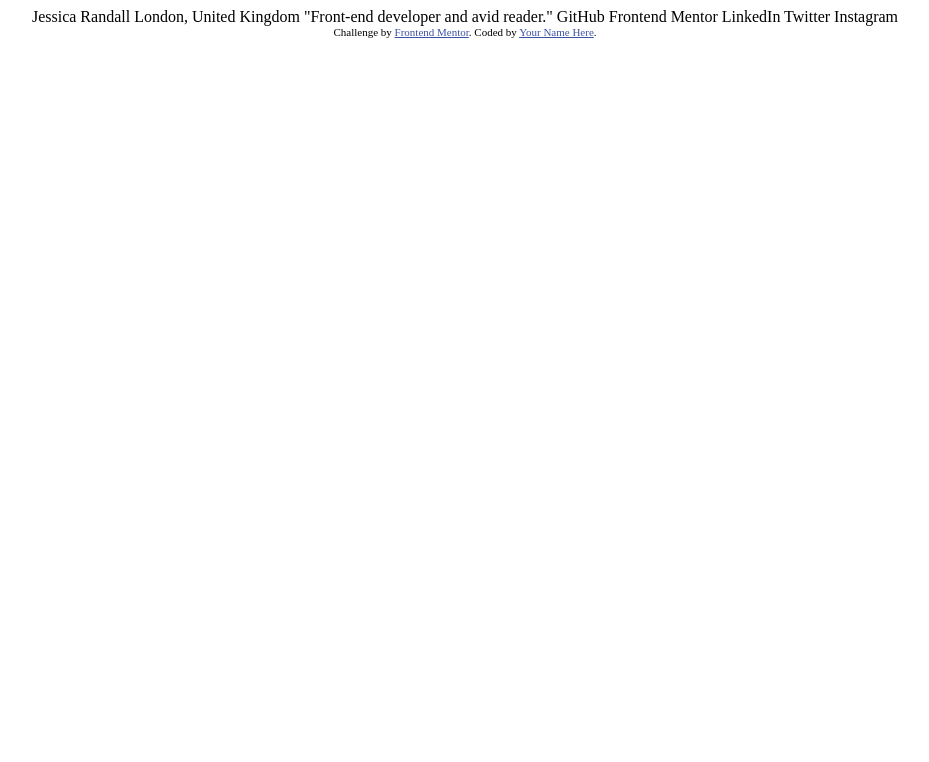
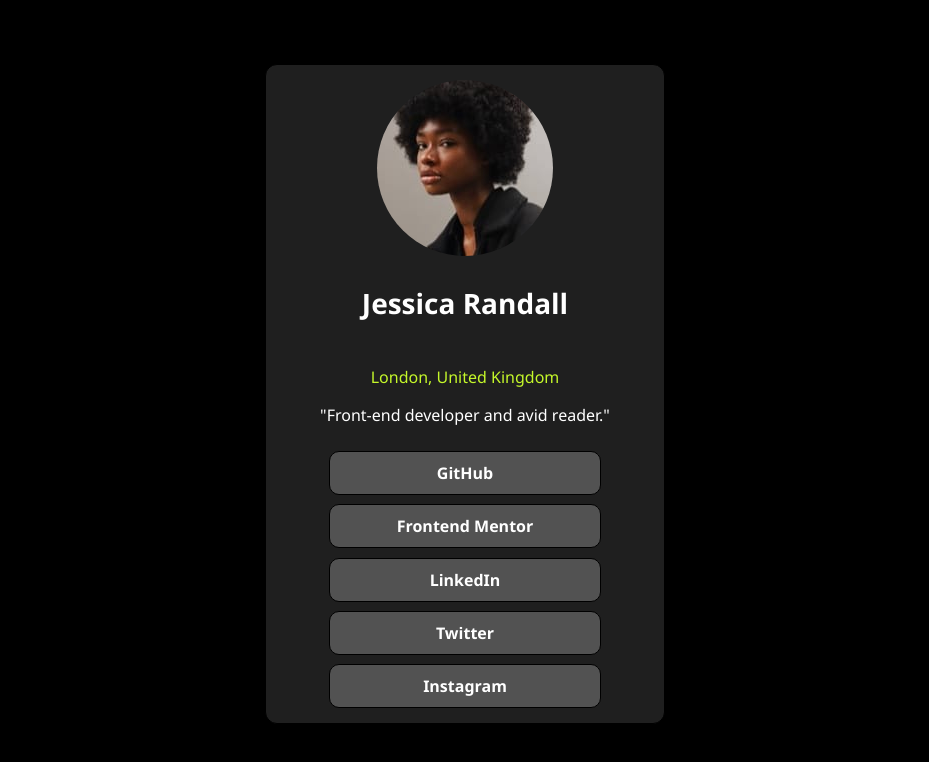
Before and after one commit to Gabriel-Leite-Estagiario/Social-links, a plain HTML site: page index.html in a window 1280 px wide. Shown: the whole page, without its empty margins (175-1104 px from the left). Drawn offline with Linux system fonts and the light colour scheme.

Commit message:
finalizado

```diff
--- a/index.html
+++ b/index.html
@@ -12,21 +12,33 @@
 
 </head>
 <body>
-<div class="box">
-  Jessica Randall
-  London, United Kingdom
-  "Front-end developer and avid reader."
+<div id="box">
+<img class="foto" src="./assets/images/avatar-jessica.jpeg" alt="">
+<h1 class="name">Jessica Randall</h1>
 
-  GitHub
-  Frontend Mentor
-  LinkedIn
-  Twitter
-  Instagram
+<div class="txt">
+  <p class="city">London, United Kingdom</p>
+  <p class="descripion">"Front-end developer and avid reader."</p>
 </div>
 
-  <div class="attribution">
-    Challenge by <a href="https://www.frontendmentor.io?ref=challenge" target="_blank">Frontend Mentor</a>.
-    Coded by <a href="#">Your Name Here</a>.
+
+<div class="link1">
+  <a class="white" href="https://github.com/">GitHub</a>
   </div>
+ <div class="link2">
+  <a class="white" href="https://www.frontendmentor.io/">Frontend Mentor</a>
+</div>
+<div class="link3">
+  <a class="white" href="https://www.linkedin.com/">LinkedIn</a>
+</div>
+<div class="link4">
+  <a class="white" href="https://x.com/">Twitter</a>
+</div>
+<div class="link5">
+  <a class="white" href="https://www.instagram.com/">Instagram</a>
+</div>
+</div>
+
+
 </body>
 </html>
--- a/style.css
+++ b/style.css
@@ -1,8 +1,141 @@
-.attribution { font-size: 11px; text-align: center; }
-.attribution a { color: hsl(228, 45%, 44%); }
+body{
+    display: flex;
+    align-items: center;
+    justify-content: center;
+    margin-top: 5%;
+    background-color:  hsl(0, 0%, 0%);
+    font-family: 'Segoe UI', Tahoma, Geneva, Verdana, sans-serif;
+}
 
-body {
+#box {
+    background-color:   hsl(0, 0%, 12%);
+    display: grid;
+    place-items: center;
+    height: 660px;
+    width: 400px;
+    border: 1px solid black;
+    box-sizing: border-box;
+    padding: 10PX;
+    border-radius: 12px;
+}
+
+.name {
+    color:  hsl(0, 0%, 100%);
+    font-size: 28px;
+}
+
+.descripion {
+    color:  hsl(0, 0%, 100%);
+}
+
+.txt {
     text-align: center;
-    position: relative;
-    font-family: [Inter](https://fonts.google.com/specimen/Inter);
 }
+
+.city {
+    color:  hsl(75, 94%, 57%);
+}
+
+.foto {
+    border-radius: 100px;
+}
+
+.white {
+    color: white;
+    text-decoration: none;
+}
+
+.link1 {
+    border-top: 1px solid;
+    border-bottom: 1px solid;
+    border-left: 1px solid;
+    border-right: 1px solid;
+    width: 250px;
+    padding: 10px;
+    background-color: rgb(82, 82, 82);
+    border-radius: 10px;
+    text-align: center;
+    text-decoration-line: none;
+    font-weight: bold;
+}
+
+.link2 {
+    border-top: 1px solid;
+    border-bottom: 1px solid;
+    border-left: 1px solid;
+    border-right: 1px solid;
+    padding: 10px;
+    text-align: center;
+    width: 250px;
+    font-weight: bold;
+    background-color: rgb(82, 82, 82);
+    border-radius: 10px
+}
+
+.link3 {
+    border-top: 1px solid;
+    border-bottom: 1px solid;
+    border-left: 1px solid;
+    border-right: 1px solid;
+    padding: 10px;
+    text-align: center;
+    font-weight: bold;
+    width: 250px;
+    background-color: rgb(82, 82, 82);
+    border-radius: 10px
+}
+
+.link4 {
+    border-top: 1px solid;
+    border-bottom: 1px solid;
+    border-left: 1px solid;
+    border-right: 1px solid;
+    padding: 10px;
+    text-align: center;
+    width: 250px;
+    font-weight: bold;
+    background-color: rgb(82, 82, 82);
+    border-radius: 10px
+}
+
+.link5 {
+    border-top: 1px solid;
+    border-bottom: 1px solid;
+    border-left: 1px solid;
+    border-right: 1px solid;
+    padding: 10px;
+    text-align: center;
+    width: 250px;
+    font-weight: bold;
+    background-color: rgb(82, 82, 82);
+    border-radius: 10px
+}
+
+.link1:hover {
+    background-color: rgb(112, 112, 112);
+    cursor: pointer;
+}
+
+.link2:hover {
+    background-color: rgb(112, 112, 112);
+    cursor: pointer;
+}
+
+.link3:hover {
+    background-color: rgb(112, 112, 112);
+    cursor: pointer;
+}
+
+.link4:hover {
+    background-color: rgb(112, 112, 112);
+    cursor: pointer;
+}
+
+.link5:hover {
+    background-color: rgb(112, 112, 112);
+    cursor: pointer;
+}
+
+.icons {
+    align-items: center;
+}
```
